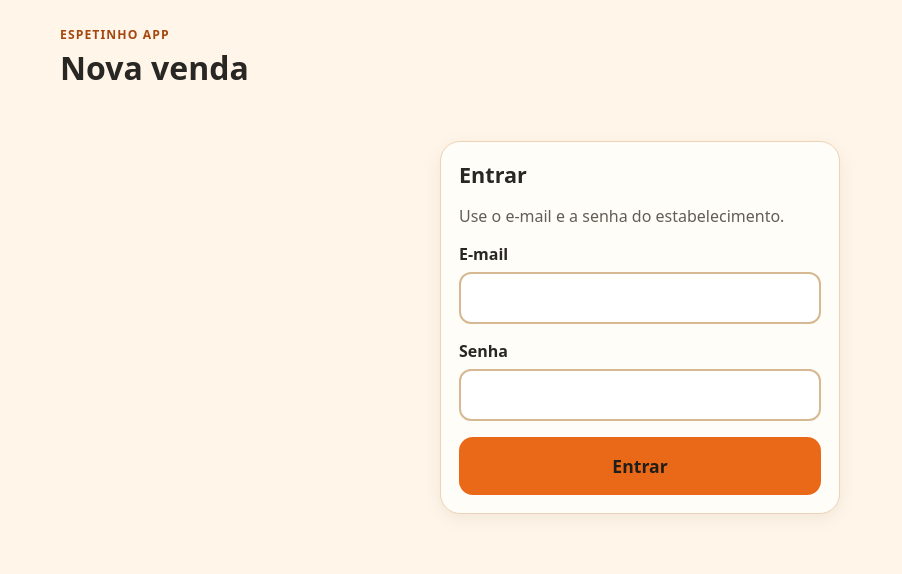
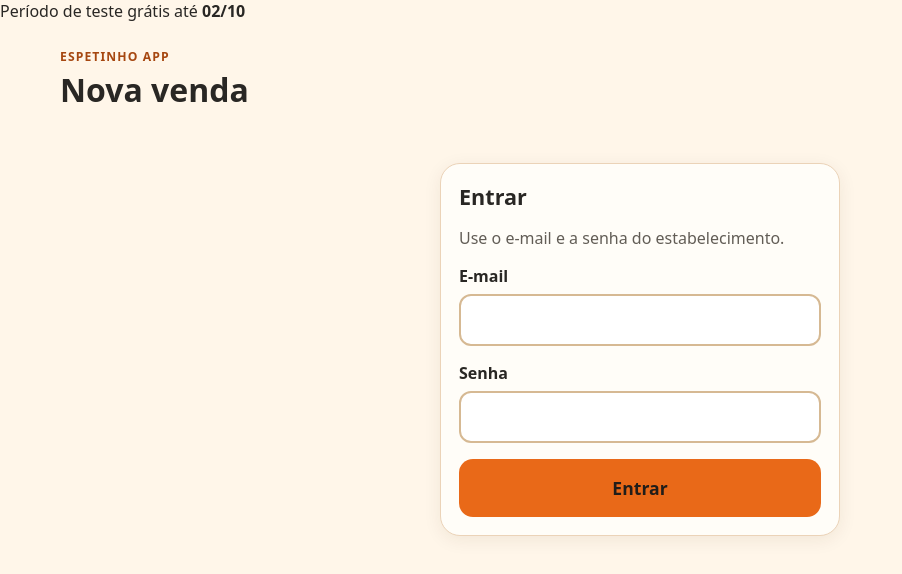
Before and after one commit to dev-zeq/espetinhos-app, a plain HTML site: page index.html in a window 1280 px wide. Shown: the whole page, without its empty margins (0-902 px from the left). Drawn offline with nearby package versions, Linux system fonts and the light colour scheme.

Commit message:
feat: adiciona tarja do período de teste

```diff
--- a/index.html
+++ b/index.html
@@ -17,6 +17,7 @@
   <script defer src="assets/app.js"></script>
 </head>
 <body>
+  <aside class="trial-banner" aria-label="Período de teste">Período de teste grátis até <strong>02/10</strong></aside>
   <header class="top"><div><span class="eyebrow">ESPETINHO APP</span><h1>Nova venda</h1></div><button id="sair" class="plain" hidden>Sair</button></header>
   <nav id="navegacao" class="nav" aria-label="Telas" hidden><button id="aba-venda" type="button" aria-current="page">Venda</button><button id="aba-caixa" type="button">Caixa</button><button id="aba-despesas" type="button">Despesas</button><button id="aba-produtos" type="button">Produtos</button><button id="aba-resumo" type="button">Resumo</button></nav>
   <main>
```
